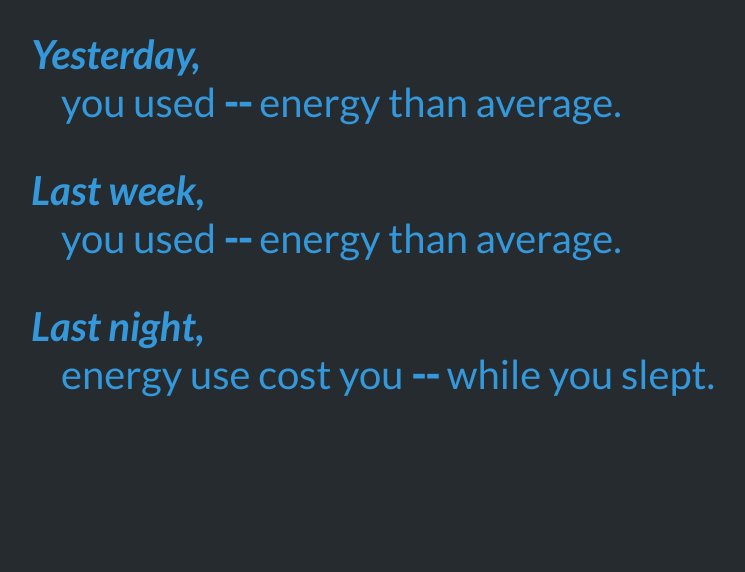
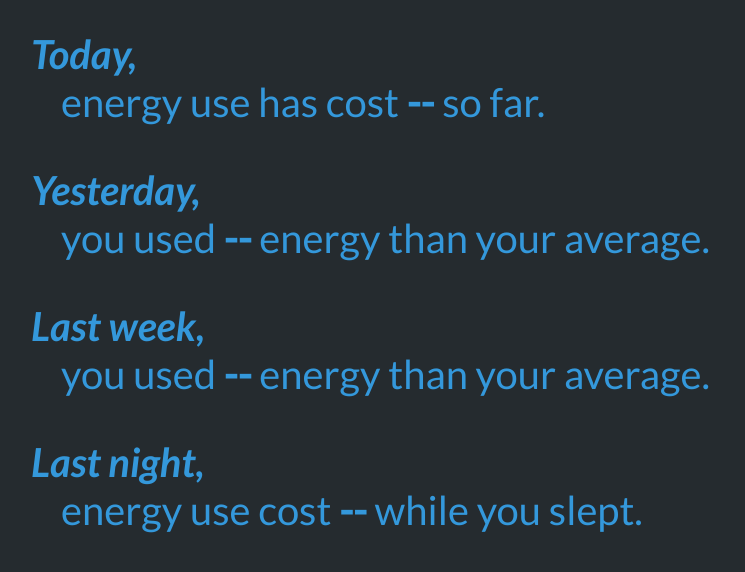
Before and after one commit to glifchits/energyapps, a Python web app: template app/templates/dashboard.html in a window 1280 px wide. Shown: the part 78-650 px from the top of the page, without its empty margins (119-864 px from the left). Run offline with Jinja, Linux system fonts and the light colour scheme; the template is opened without the code that fills it, so the values that code supplies are empty; style sheets or scripts are compiled from the project's sources; some libraries are stand-ins or nearby versions.

Commit message:
adding the today so far widget

```diff
--- a/app/templates/dashboard.html
+++ b/app/templates/dashboard.html
@@ -8,13 +8,20 @@
 
 <div id=dashboard>
   <div class=widget>
-    <span class=title>Yesterday,</span> you used <span class=statistic id=yesterday-delta>--</span> energy than average.
+    <span class=title>Today,</span>
+    energy use has cost <span class=statistic id=today-use>--</span> so far.
   </div>
   <div class=widget>
-    <span class=title>Last week,</span> you used <span class=statistic id=weekly-delta>--</span> energy than average.
+    <span class=title>Yesterday,</span>
+    you used <span class=statistic id=yesterday-delta>--</span> energy than your average.
   </div>
   <div class=widget>
-    <span class=title>Last night,</span> energy use cost you <span class=statistic id=sleeping-use>--</span> while you slept.
+    <span class=title>Last week,</span>
+    you used <span class=statistic id=weekly-delta>--</span> energy than your average.
+  </div>
+  <div class=widget>
+    <span class=title>Last night,</span>
+    energy use cost <span class=statistic id=sleeping-use>--</span> while you slept.
   </div>
 </div>
 
```
